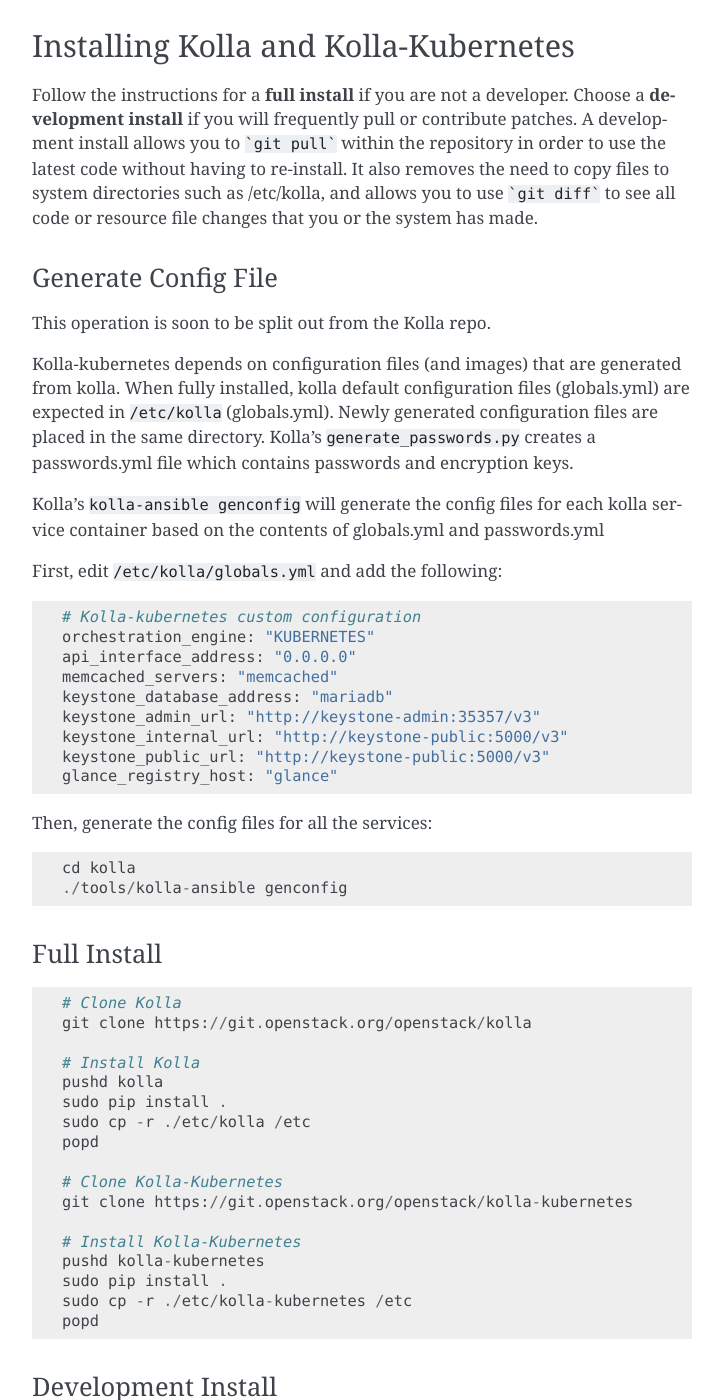
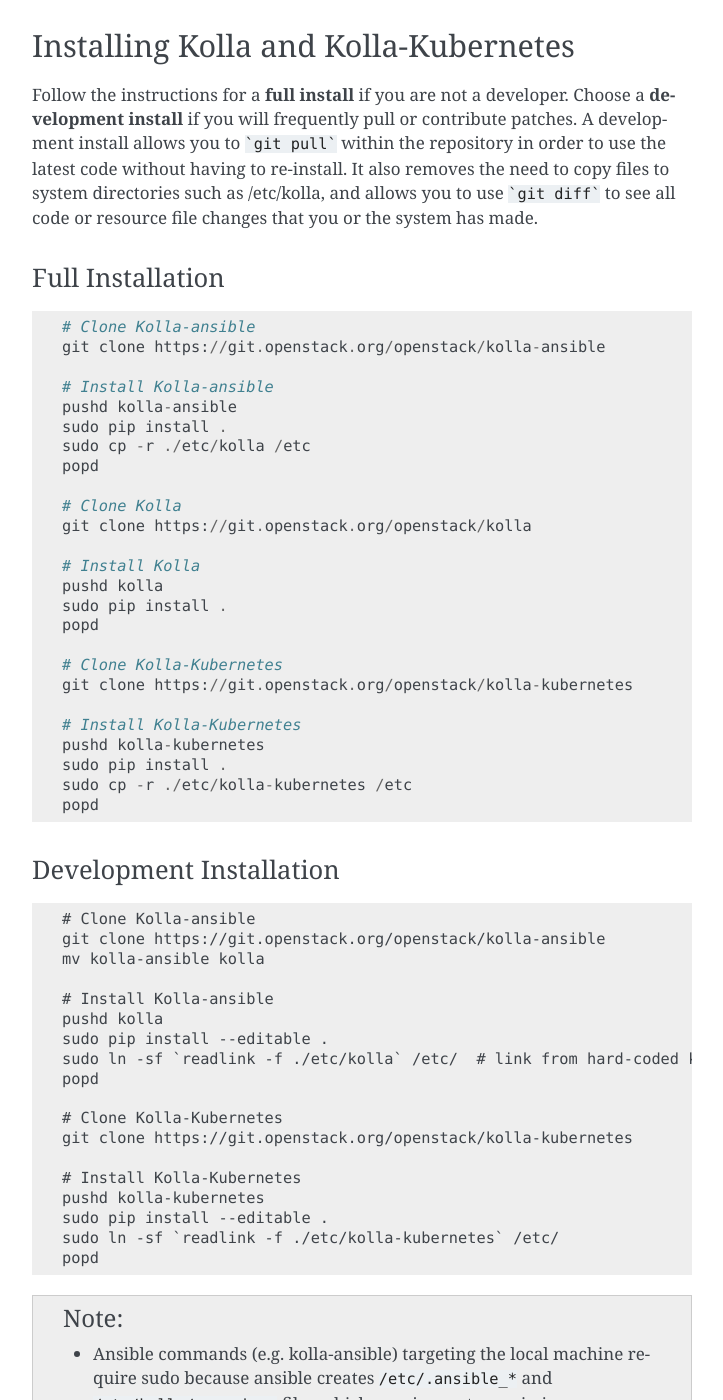
Before and after one commit to openstack-archive/kolla-kubernetes, a Sphinx documentation site: the page built from doc/source/host-setup.rst, in a window 1280 px wide and 1400 px high, scrolled down 1898 px. Shown: the whole window, without its empty margins (388-1111 px from the left). Built offline with Sphinx 7.4.7, drawn with Linux system fonts in a browser that asks for light colours; pages that are not in the unit, such as notebooks, are missing from menus; some of the changed text lies outside the part shown.

Commit message:
Fix different repo issue for documentation
The kolla has been seperated to two different repo kolla and kolla-ansible,
the documentation in kolla-kubernetes needs to be update.

TrivialFix

Change-Id: I3a6fc7d66ec261d33f842cfc437642d27c4c061e

````diff
--- a/doc/source/host-setup.rst
+++ b/doc/source/host-setup.rst
@@ -94,21 +94,84 @@ also removes the need to copy files to system directories such as /etc/kolla,
 and allows you to use ```git diff``` to see all code or resource file changes
 that you or the system has made.
 
+Full Installation
+-----------------
+
+::
+
+    # Clone Kolla-ansible
+    git clone https://git.openstack.org/openstack/kolla-ansible
+
+    # Install Kolla-ansible
+    pushd kolla-ansible
+    sudo pip install .
+    sudo cp -r ./etc/kolla /etc
+    popd
+
+    # Clone Kolla
+    git clone https://git.openstack.org/openstack/kolla
+
+    # Install Kolla
+    pushd kolla
+    sudo pip install .
+    popd
+
+    # Clone Kolla-Kubernetes
+    git clone https://git.openstack.org/openstack/kolla-kubernetes
+
+    # Install Kolla-Kubernetes
+    pushd kolla-kubernetes
+    sudo pip install .
+    sudo cp -r ./etc/kolla-kubernetes /etc
+    popd
+
+Development Installation
+------------------------
+
+::
+
+    # Clone Kolla-ansible
+    git clone https://git.openstack.org/openstack/kolla-ansible
+    mv kolla-ansible kolla
+
+    # Install Kolla-ansible
+    pushd kolla
+    sudo pip install --editable .
+    sudo ln -sf `readlink -f ./etc/kolla` /etc/  # link from hard-coded kolla-ansible path
+    popd
+
+    # Clone Kolla-Kubernetes
+    git clone https://git.openstack.org/openstack/kolla-kubernetes
+
+    # Install Kolla-Kubernetes
+    pushd kolla-kubernetes
+    sudo pip install --editable .
+    sudo ln -sf `readlink -f ./etc/kolla-kubernetes` /etc/
+    popd
+
+.. NOTE::
+  - Ansible commands (e.g. kolla-ansible) targeting the local machine require
+    sudo because ansible creates ``/etc/.ansible_*`` and
+    ``/etc/kolla/<service>`` files which require root permissions.
+  - Executing local versions of kolla tools ``./tools/kolla-ansible`` instead
+    of from the system path, will locate resource files from relative locations
+    instead of system locations.
+  - The development install will also work with Python virtual environments.
+
 Generate Config File
 --------------------
 
-This operation is soon to be split out from the Kolla repo.
+Kolla-kubernetes relies on configuration files generated by kolla-ansible,
+and it relies on images generated by the kolla deliverable. When fully
+installed, kolla-ansible default configuration files globals.yml and
+passwords.yml are expected in ``/etc/kolla``. Newly generated configuration
+files are placed in the same directory. Kolla-ansible's ``generate_passwords.py``
+generates passwords and populates the already existing passwords.yml file
+which contains passwords and encryption keys.
 
-Kolla-kubernetes depends on configuration files (and images) that are generated
-from kolla.  When fully installed, kolla default configuration files
-(globals.yml) are expected in ``/etc/kolla`` (globals.yml).  Newly generated
-configuration files are placed in the same directory.  Kolla's
-``generate_passwords.py`` creates a passwords.yml file which contains passwords
-and encryption keys.
-
-Kolla's ``kolla-ansible genconfig`` will generate the
+Kolla-ansible's ``kolla-ansible genconfig`` will generate the
 config files for each kolla service container based on the contents of
-globals.yml and passwords.yml
+globals.yml and passwords.yml.
 
 First, edit ``/etc/kolla/globals.yml`` and add the following::
 
@@ -124,65 +187,8 @@ First, edit ``/etc/kolla/globals.yml`` and add the following::
 
 Then, generate the config files for all the services::
 
-  cd kolla
+  cd kolla-ansible
   ./tools/kolla-ansible genconfig
-
-Full Install
-------------
-
-::
-
-    # Clone Kolla
-    git clone https://git.openstack.org/openstack/kolla
-
-    # Install Kolla
-    pushd kolla
-    sudo pip install .
-    sudo cp -r ./etc/kolla /etc
-    popd
-
-    # Clone Kolla-Kubernetes
-    git clone https://git.openstack.org/openstack/kolla-kubernetes
-
-    # Install Kolla-Kubernetes
-    pushd kolla-kubernetes
-    sudo pip install .
-    sudo cp -r ./etc/kolla-kubernetes /etc
-    popd
-
-
-Development Install
--------------------
-
-::
-
-    # Clone Kolla
-    git clone https://git.openstack.org/openstack/kolla
-
-    # Install Kolla
-    pushd kolla
-    sudo pip install --editable .
-    sudo ln -sf `readlink -f ./etc/kolla` /etc/  # link from hard-coded kolla path
-    popd
-
-    # Clone Kolla-Kubernetes
-    git clone https://git.openstack.org/openstack/kolla-kubernetes
-
-    # Install Kolla-Kubernetes
-    pushd kolla-kubernetes
-    sudo pip install --editable .
-    popd
-
-
-.. NOTE::
-  - Ansible commands (e.g. kolla-ansible) targeting the local machine require
-    sudo because ansible creates ``/etc/.ansible_*`` and
-    ``/etc/kolla/<service>`` files which require root permissions.
-  - Executing local versions of kolla tools ``./tools/kolla-ansible`` instead
-    of from the system path, will locate resource files from relative locations
-    instead of system locations.
-  - The development install will also work with Python virtual environments.
-
 
 Building Kolla Containers
 =========================
--- a/doc/source/multi-node.rst
+++ b/doc/source/multi-node.rst
@@ -70,7 +70,7 @@ the kolla images to your docker registry.
 ::
 
   # Generate the kolla configurations
-  pushd kolla
+  pushd kolla-ansible
   sudo ./tools/generate_passwords.py  # (Optional: will overwrite)
   sudo ./tools/kolla-ansible genconfig
   popd
--- a/doc/source/quickstart.rst
+++ b/doc/source/quickstart.rst
@@ -1,7 +1,7 @@
 .. quickstart:
 
 =================================
-Kolla Kubernetes Quickstart Guide
+Kolla-Kubernetes Quickstart Guide
 =================================
 
 Configure Kolla-Kubernetes
@@ -27,7 +27,7 @@ Then, generate the Kolla configuration files:
 ::
 
     # Generate Kolla Configuration Files
-    pushd kolla
+    pushd kolla-ansible
     sudo ./tools/generate_passwords.py
     sudo ./tools/kolla-ansible genconfig
     popd
````
Also changed, not shown: other parts of doc/source/quickstart.rst (+1 -1 lines).
